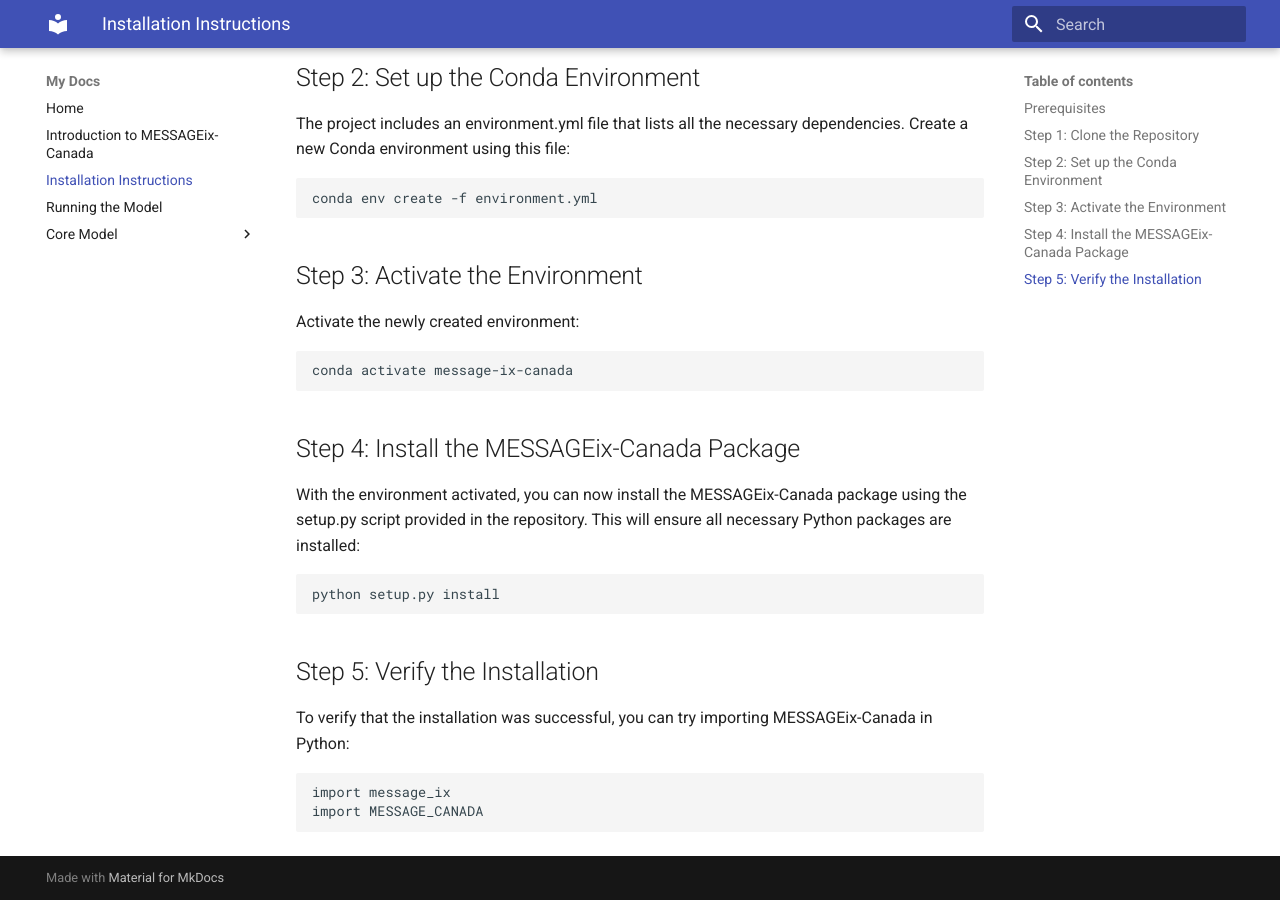
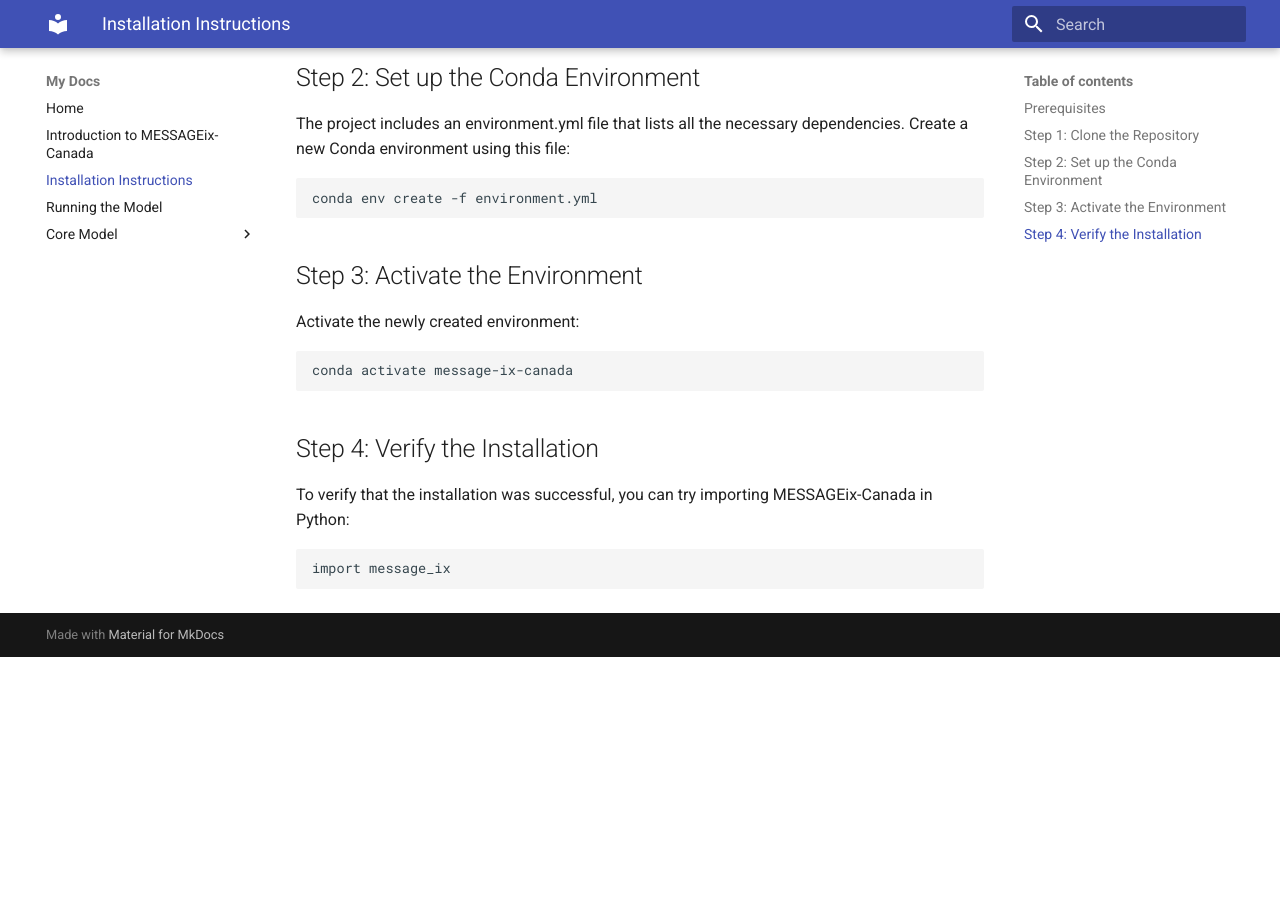
Before and after one commit to awais307/message-ix-canada, an MkDocs documentation site: the page built from docs/installation.md, in a window 1280 px wide and 900 px high, scrolled down 620 px. Built offline with MkDocs 1.6.1 and Material for MkDocs 9.7.7, drawn with Linux system fonts in a browser that asks for light colours; after the commit the page ends 1277 px from its top, so only the background shows below that.

Commit message:
Updated the installation section of the documentation to reflect the changes made to the environment setup.

````diff
--- a/docs/installation.md
+++ b/docs/installation.md
@@ -32,18 +32,10 @@ Activate the newly created environment:
 conda activate message-ix-canada
 ```
 
-## Step 4: Install the MESSAGEix-Canada Package
-
-With the environment activated, you can now install the MESSAGEix-Canada package using the setup.py script provided in the repository. This will ensure all necessary Python packages are installed:
-```bash
-python setup.py install
-```
-
-## Step 5: Verify the Installation
+## Step 4: Verify the Installation
 
 To verify that the installation was successful, you can try importing MESSAGEix-Canada in Python:
 
 ```python
 import message_ix
-import MESSAGE_CANADA
 ```
````
